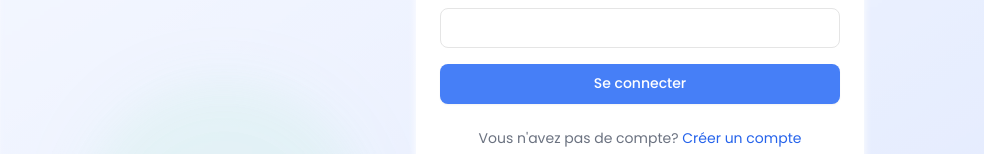
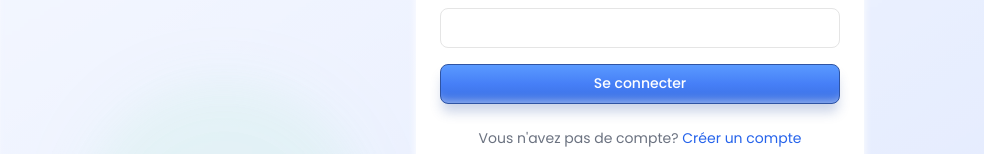
Before and after one commit to CorentinQ57/KlyraHub, a Next.js app: page /login in a window 1280 px wide. Shown: the part 461-615 px from the top of the page, without its empty margins (0-984 px from the left). Built offline with nearby package versions, Linux system fonts and the light colour scheme; no server answers.

Commit message:
Enhance CTA buttons with gradient, inner shadow and improved hover states

```diff
--- a/components/ui/button.tsx
+++ b/components/ui/button.tsx
@@ -5,12 +5,12 @@ import { cva, type VariantProps } from "class-variance-authority"
 import { cn } from "@/lib/utils"
 
 const buttonVariants = cva(
-  "inline-flex items-center justify-center gap-2 whitespace-nowrap rounded-medium text-sm font-medium transition-colors focus-visible:outline-none focus-visible:ring-1 focus-visible:ring-klyra disabled:pointer-events-none disabled:opacity-50 [&_svg]:pointer-events-none [&_svg]:size-4 [&_svg]:shrink-0",
+  "inline-flex items-center justify-center gap-2 whitespace-nowrap rounded-medium text-sm font-medium transition-all focus-visible:outline-none focus-visible:ring-1 focus-visible:ring-klyra disabled:pointer-events-none disabled:opacity-50 [&_svg]:pointer-events-none [&_svg]:size-4 [&_svg]:shrink-0",
   {
     variants: {
       variant: {
         default:
-          "bg-klyra text-white shadow-sm hover:bg-klyra-600 hover:shadow-btn-hover",
+          "bg-btn-primary border border-[#2F54A3] text-white hover:bg-klyra-600 active:translate-y-0.5 [box-shadow:0_10px_12px_-2px_rgba(47,84,163,0.25),inset_0_-12px_8px_-10px_rgba(255,255,255,0.5)] hover:[box-shadow:0_12px_16px_-2px_rgba(47,84,163,0.3),inset_0_-12px_8px_-10px_rgba(255,255,255,0.6)] active:[box-shadow:0_5px_8px_-2px_rgba(47,84,163,0.2),inset_0_-8px_6px_-8px_rgba(255,255,255,0.4)]",
         destructive:
           "bg-destructive text-destructive-foreground shadow-sm hover:bg-destructive/90",
         outline:
--- a/tailwind.config.js
+++ b/tailwind.config.js
@@ -174,7 +174,13 @@ module.exports = {
       },
       boxShadow: {
         'card': '0 2px 8px rgba(0, 0, 0, 0.05)',
-        'btn-hover': '0 4px 12px rgba(70, 127, 247, 0.25)'
+        'btn-hover': '0 4px 12px rgba(70, 127, 247, 0.25)',
+        'btn-cta': '0 10px 12px -2px rgba(47, 84, 163, 0.25)',
+        'btn-cta-sm': '0 5px 8px -2px rgba(47, 84, 163, 0.2)',
+        'btn-cta-inner': 'inset 0 -12px 8px -10px rgba(255, 255, 255, 0.5)'
+      },
+      backgroundImage: {
+        'btn-primary': 'linear-gradient(to bottom, #5A9AFF, #467FF7, #3A6FE0)'
       }
   	}
   },
```
